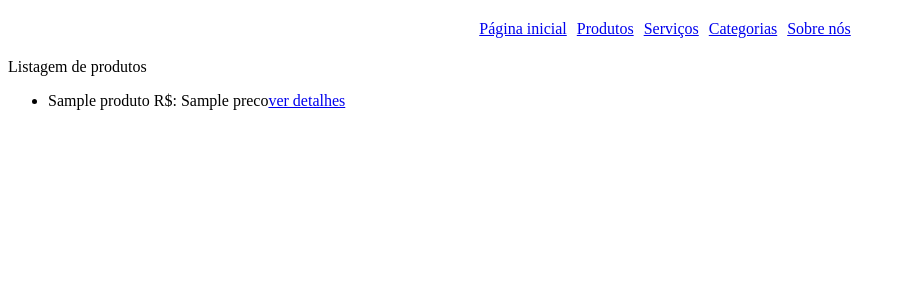
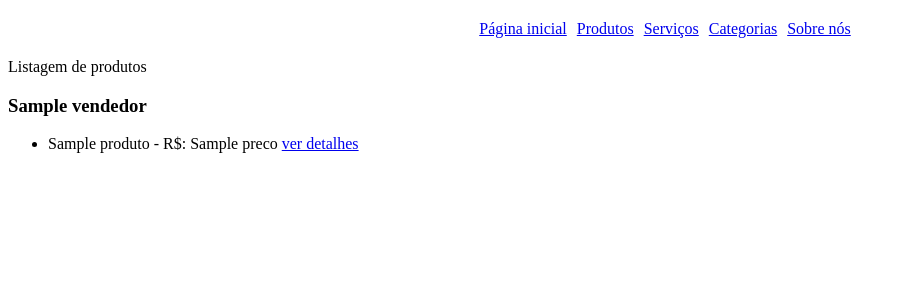
Before and after one commit to Cemonteiro/produtos-e-servi-os-senac, a Django app: template produtos/templates/listagem_de_produtos.html in a window 1280 px wide. Shown: the top 300 px of the page, without its empty margins (0-904 px from the left). Run offline with Django 3.2, Linux system fonts and the light colour scheme; the template is opened without the code that fills it: most values are stand-ins (such as "Sample title", 1, 10 or a date in 2020).

```diff
--- a/produtos/templates/listagem_de_produtos.html
+++ b/produtos/templates/listagem_de_produtos.html
@@ -2,10 +2,16 @@
 
 {% block conteudo %}
 Listagem de produtos
+{%for produtos_do_vendedor in produtos_de_vendedores%}
+<div>
+    <h3>{{ produto_do_vendedor.vendedor.nome }}</h3>
+</div>
 
 <ul>
-{% for produto in produtos  %}
-    <li> {{ produto.nome }} R$: {{ produto.preco }}<a href="#">ver detalhes</a> </li>
+
+{% for produto in produtos_do_vendedor.produtos  %}
+    <li> {{ produto.nome }} - R$: {{ produto.preco }} <a href="#">ver detalhes</a> </li>
 {% endfor %}
 </ul>
+{% endfor %}
 {% endblock conteudo %}
```
Also changed, not shown: produtos/views.py (+11 -7 lines).
